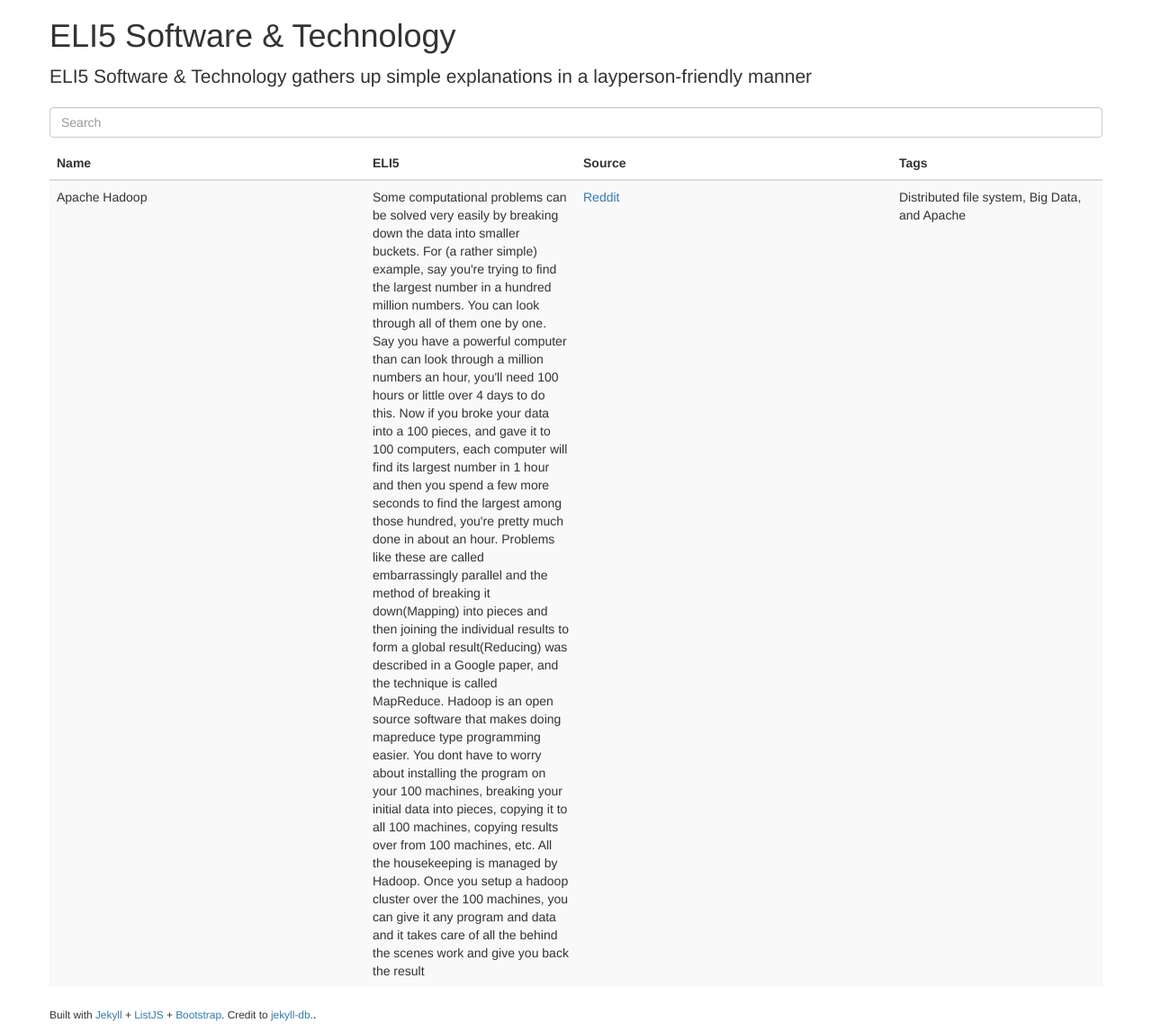
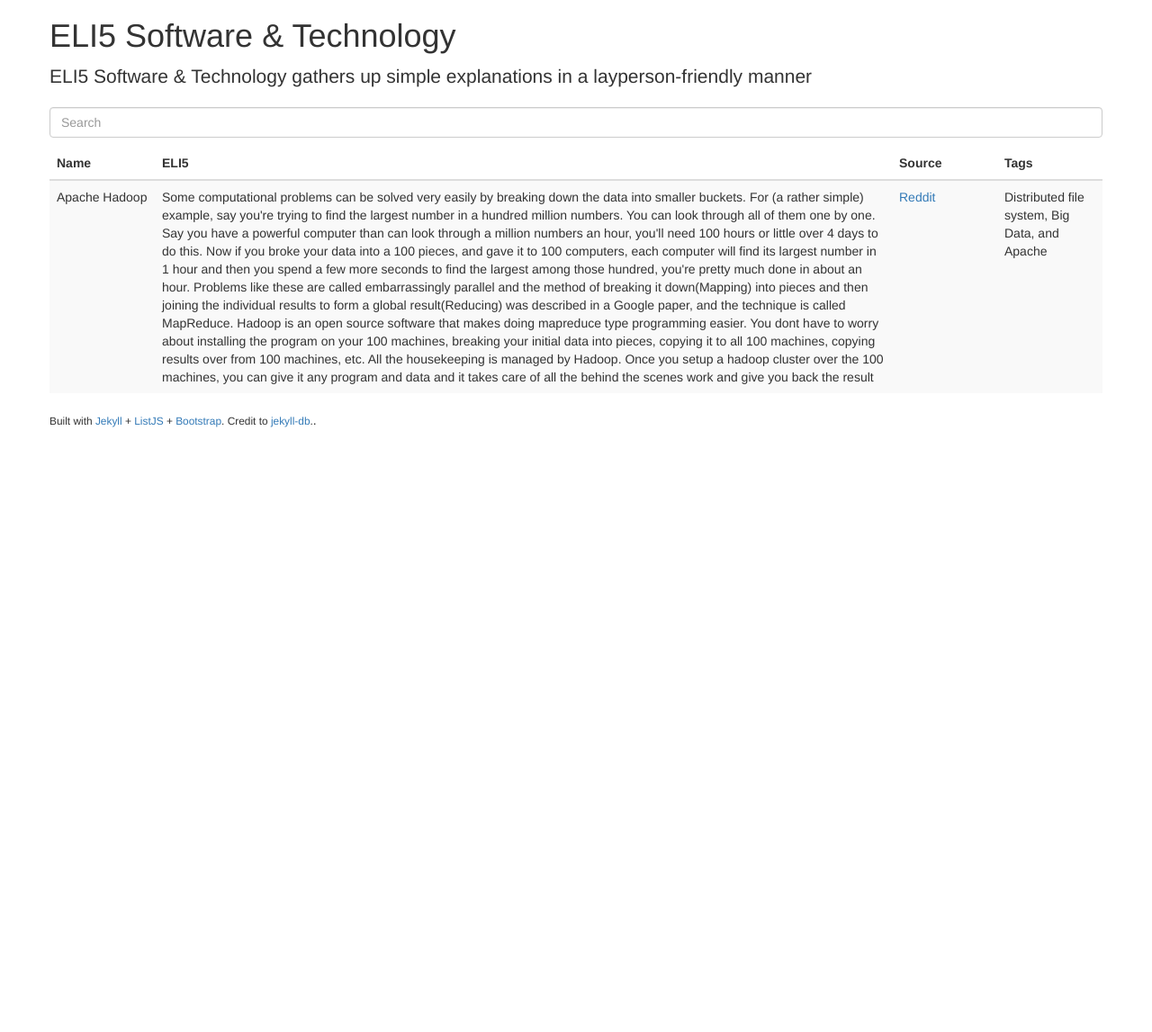
Before and after one commit to mainstringargs/ELI5-Software-Technology, a Jekyll site: the page built from index.html, in a window 1280 px wide. Shown: the whole page at 90% size. Built offline with Jekyll 4.4.1, drawn with Linux system fonts in a browser that asks for light colours; nearby versions of some CDN libraries; after the commit the page ends 900 px from its top, so only the background shows below that.

Commit message:
Update interactive-table.html

```diff
--- a/_includes/interactive-table.html
+++ b/_includes/interactive-table.html
@@ -8,10 +8,10 @@
 <table class="table table-striped">
 	<thead>
 		<tr>
-			<th style="width:30%;"><span class="sort" data-sort="name">Name</span></th>
-			<th style="width:20%;"><span class="sort" data-sort="description">ELI5</span></th>
-			<th style="width:30%;"><span class="sort" data-sort="source">Source</span></th>
-			<th style="width:20%;"><span class="sort" data-sort="tags">Tags</span></th>
+			<th style="width:10%;"><span class="sort" data-sort="name">Name</span></th>
+			<th style="width:70%;"><span class="sort" data-sort="description">ELI5</span></th>
+			<th style="width:10%;"><span class="sort" data-sort="source">Source</span></th>
+			<th style="width:10%;"><span class="sort" data-sort="tags">Tags</span></th>
 
 		</tr>
 	</thead>
```
